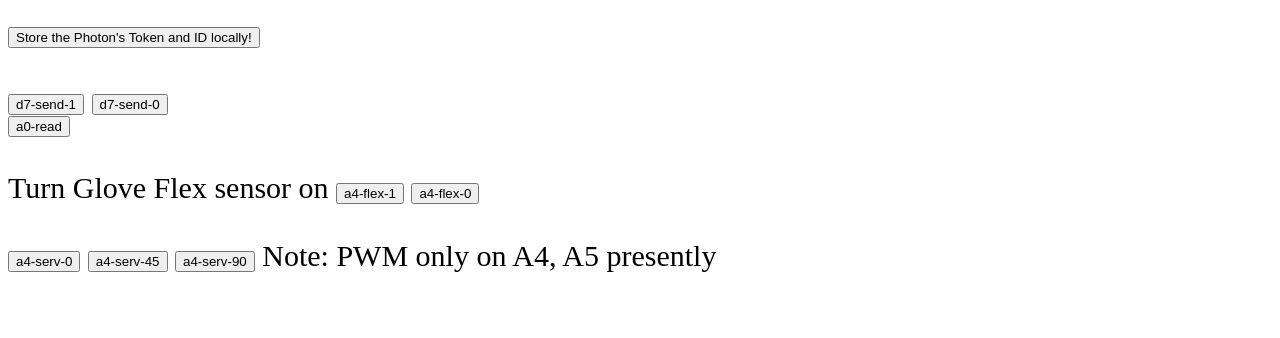
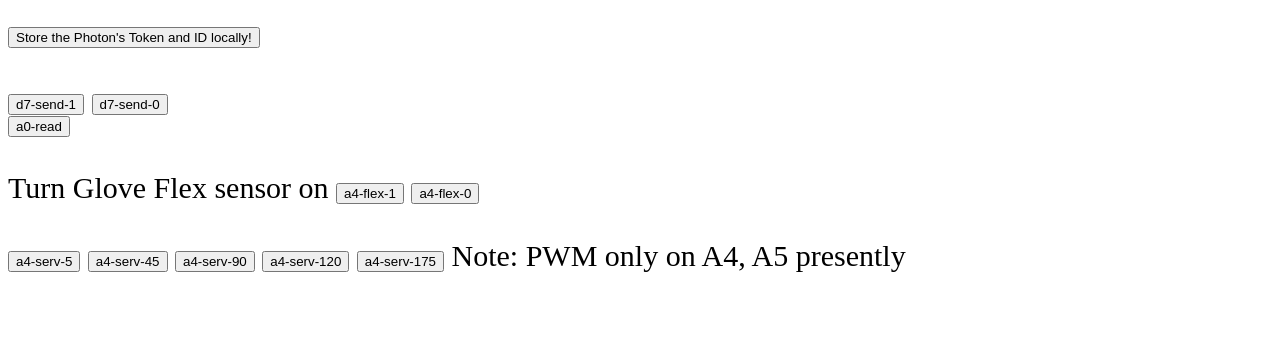
Before and after one commit to pootch1/roboCons, a plain HTML site: page index.html in a window 1280 px wide. Shown: the part 356-694 px from the top of the page. Drawn offline with Linux system fonts and the light colour scheme.

Commit message:
Update index.html

```diff
--- a/index.html
+++ b/index.html
@@ -201,8 +201,8 @@ Get this from the settings area when logged into <a href="http://spark.io">http:
 
 
 
-<input type="button" value="a4-serv-0" onClick="{
-    sendToSpark('a4-serv-0')
+<input type="button" value="a4-serv-5" onClick="{
+    sendToSpark('a4-serv-5')
 }">
 
 <input type="button" value="a4-serv-45" onClick="{
@@ -213,6 +213,13 @@ Get this from the settings area when logged into <a href="http://spark.io">http:
     sendToSpark('a4-serv-90')
 }">
 
+<input type="button" value="a4-serv-120" onClick="{
+    sendToSpark('a4-serv-120')
+}">
+
+<input type="button" value="a4-serv-175" onClick="{
+    sendToSpark('a4-serv-175')
+}">
 Note: PWM only on A4, A5 presently<br>
 
 
```
